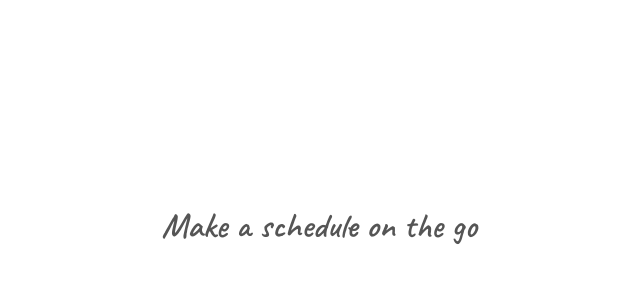
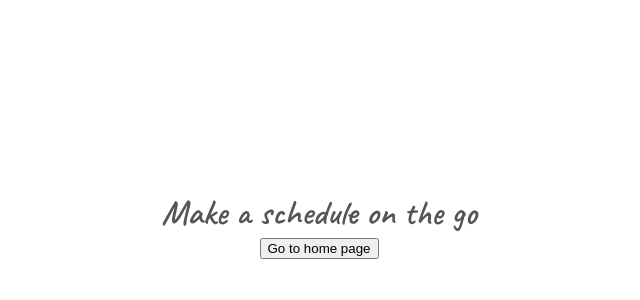
Before and after one commit to Satyanweshi01/Schedulo, a Flask app: page / in a window 1280 px wide. Shown: the part 221-521 px from the top of the page, without its empty margins (321-961 px from the left). Run offline with Flask 3, Linux system fonts and the light colour scheme.

Commit message:
web page linkage establish

```diff
--- a/app/blueprints/landing_after/templates/landing_after.html
+++ b/app/blueprints/landing_after/templates/landing_after.html
@@ -54,9 +54,9 @@
                 </div>
                 <div class="ctrl-area">
                     <div class="btn">
-                        <form action="" method="">
+                        <a href="{{url_for('editor.index')}}">
                             <button type="submit">Make a Timetable</button>
-                        </form>
+                        </a>
                     </div>
                 </div>
             </div>
--- a/app/blueprints/landing_page/templates/landing_page.html
+++ b/app/blueprints/landing_page/templates/landing_page.html
@@ -14,6 +14,9 @@
             <div class="tagline-wrapper">
                 <p class="tagline">Make a schedule on the go</p>
             </div>
+            <a href="{{url_for('landing_after.index')}}">
+                <button type="submit">Go to home page</button>
+            </a>
         </div>
     </body>
 </html>
```
Also changed, not shown: instance/database.db.
